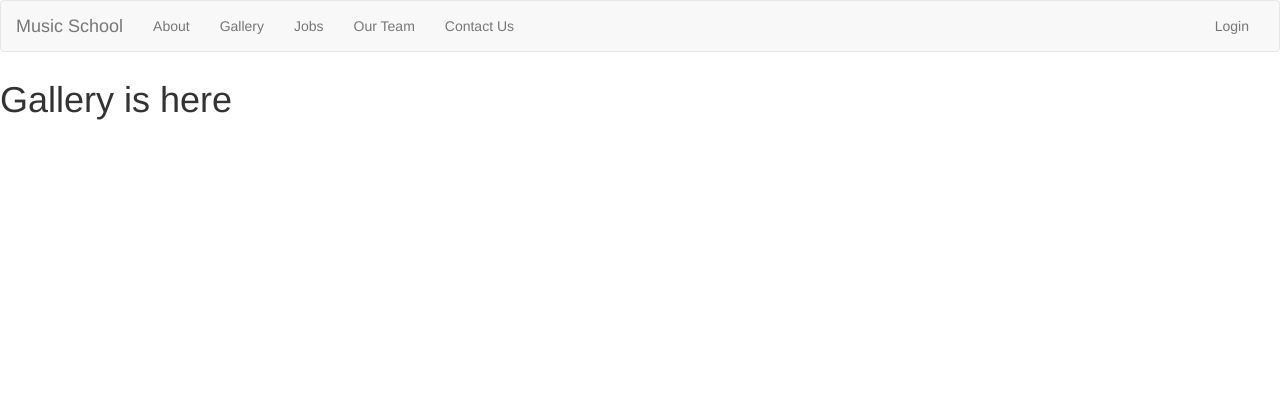
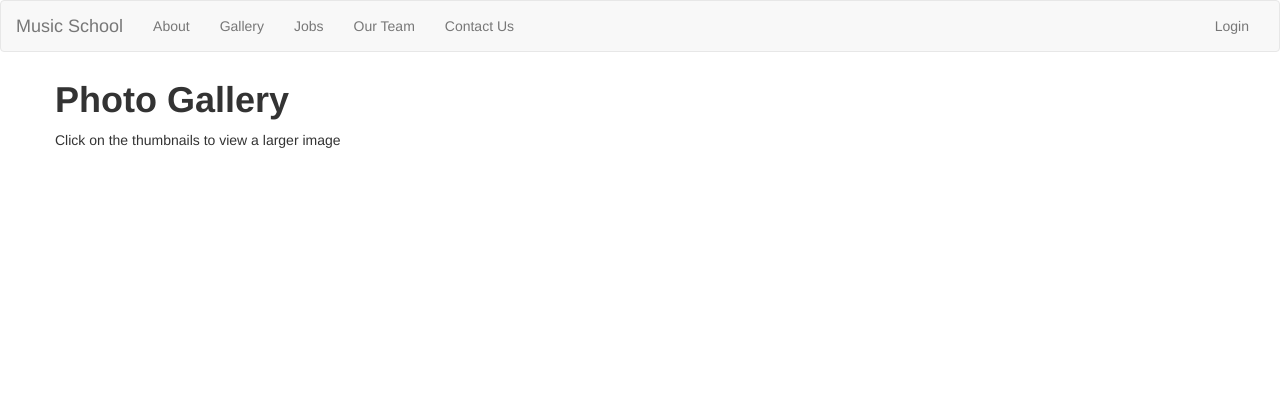
Before and after one commit to AaronChan42/ifb299-repository, a Django app: page /gallery/ in a window 1280 px wide. Shown: the top 420 px of the page. Run offline with Django 3.2, Linux system fonts and the light colour scheme; some libraries are stand-ins or nearby versions.

Commit message:
Update gallery.html
update to gallery-to be continue

```diff
--- a/home/templates/home/gallery.html
+++ b/home/templates/home/gallery.html
@@ -3,6 +3,26 @@
 
 {% block body %}
 
-<h1>Gallery is here</h1>
+<div class="container">
 
+    <div class="row">
+        <div class="col">
+            <h1><th><strong>Photo Gallery </strong></th></h1>
+            <table>
+				<tr>
+
+				</tr>
+
+				<tr>
+					<td> Click on the thumbnails to view a larger image</td>
+				</tr>
+
+
+			</table>
+
+        </div>
+    </div>
+
+
+</div>
 {% endblock %}
```
